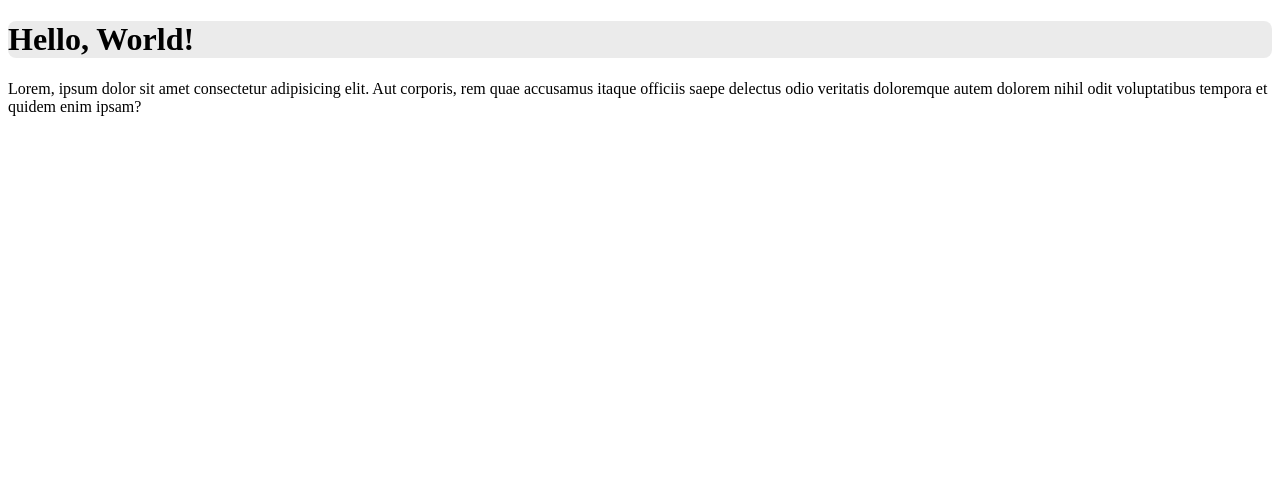
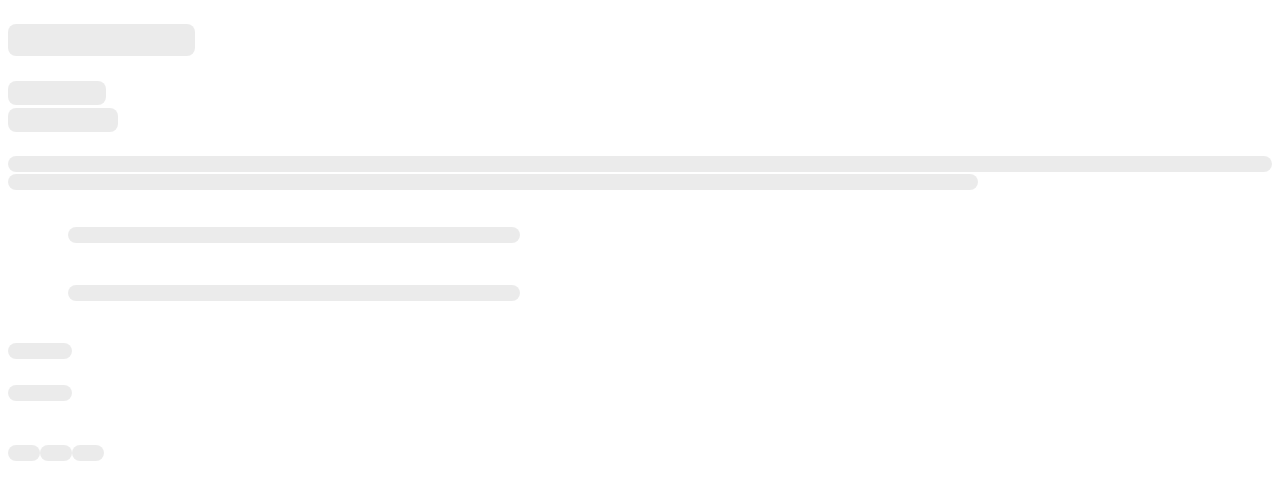
Before and after one commit to iamyoki/try-skeleton-generation, a website built with Parcel: page index.html in a window 1280 px wide. Built offline with nearby package versions, Linux system fonts and the light colour scheme.

Commit message:
feat: skeleton item generation step 1

```diff
--- a/index.html
+++ b/index.html
@@ -11,12 +11,22 @@
   <body>
     <div id="root">
       <h1>Hello, World!</h1>
+      <h2>Amazing <br> Very cool!</h2>
       <p>
         Lorem, ipsum dolor sit amet consectetur adipisicing elit. Aut corporis,
         rem quae accusamus itaque officiis saepe delectus odio veritatis
         doloremque autem dolorem nihil odit voluptatibus tempora et quidem enim
         ipsam?
       </p>
+      <ul>
+        <li>Lorem ipsum dolor sit amet consectetur adipisicing elit. Repudiandae?</li>
+        <li>Lorem ipsum dolor sit amet consectetur adipisicing elit. Repudiandae?</li>
+      </ul>
+
+      <div>测试多行<br><br>中间换行</div>
+      <br>
+      <br>
+      <div>测试<span>行内</span>标签</div>
     </div>
   </body>
 </html>
--- /dev/null
+++ b/src/CloneElement.class.ts
@@ -0,0 +1,21 @@
+export class CloneElement {
+  originalElement: HTMLElement;
+  cloneElement: HTMLElement;
+
+  constructor(orinalElement: HTMLElement, deep = true) {
+    this.originalElement = orinalElement;
+    this.cloneElement = orinalElement.cloneNode(deep) as HTMLElement;
+  }
+
+  replaceOriginal() {
+    this.originalElement.replaceWith(this.cloneElement);
+  }
+
+  restore() {
+    this.cloneElement.replaceWith(this.originalElement);
+  }
+
+  destory() {
+    this.cloneElement.remove();
+  }
+}
--- /dev/null
+++ b/src/getContentBoundingClientRect.ts
@@ -0,0 +1,31 @@
+type Writeable<T> = {
+  -readonly [P in keyof T]: T[P];
+};
+
+export function getContentBoundingClientRect(element: HTMLElement) {
+  let rect = element.getBoundingClientRect().toJSON() as Omit<
+    Writeable<DOMRect>,
+    'toJSON'
+  >;
+
+  const [
+    paddingTop,
+    paddingRight = paddingTop,
+    paddingBottom = paddingTop,
+    paddingLeft = paddingRight
+  ] = getComputedStyle(element)
+    .padding.split(' ')
+    .map(item => +item.replace('px', '')) as number[];
+
+  rect.width = rect.width - paddingLeft - paddingRight;
+  rect.left = rect.left + paddingLeft;
+  rect.x = rect.x + paddingLeft;
+  rect.right = rect.right - paddingRight;
+
+  rect.height = rect.height - paddingTop - paddingBottom;
+  rect.top = rect.top + paddingTop;
+  rect.y = rect.y + paddingTop;
+  rect.bottom = rect.bottom - paddingBottom;
+
+  return rect;
+}
--- /dev/null
+++ b/src/getElementTextWidth.ts
@@ -0,0 +1,10 @@
+export function getElementTextWidth(element: HTMLElement) {
+  const font = getComputedStyle(element).font;
+  const canvas = document.createElement('canvas');
+  const context = canvas.getContext('2d')!;
+  context.font = font;
+  const {width} = context.measureText(element.textContent ?? '');
+  canvas.remove();
+
+  return width;
+}
--- a/src/getLineHeight.ts
+++ b/src/getLineHeight.ts
@@ -1,3 +1,20 @@
-export function getLineHeight() {
+import {CloneElement} from './CloneElement.class';
 
+export function getLineHeight(element: HTMLElement) {
+  const {height} = element.getBoundingClientRect();
+
+  // change element rendering
+  const clone = new CloneElement(element);
+  clone.replaceOriginal();
+
+  clone.cloneElement.style.lineHeight = '1';
+  const changedHeight = clone.cloneElement.getBoundingClientRect().height;
+
+  // restore element rendering
+  clone.restore();
+  clone.destory();
+
+  // calculate the original line height number
+  const originalLineHeight = height / changedHeight;
+  return originalLineHeight;
 }
--- a/src/index.ts
+++ b/src/index.ts
@@ -1,42 +1,103 @@
+import {CloneElement} from './CloneElement.class';
+import {getContentBoundingClientRect} from './getContentBoundingClientRect';
+import {getElementTextWidth} from './getElementTextWidth';
+import {getLineHeight} from './getLineHeight';
 import {traverseNodes} from './traverseNodes';
 
 const root = document.getElementById('root');
 const skeleton = document.createElement('div');
 skeleton.id = 'skeleton';
+skeleton.style.pointerEvents = 'none';
 root?.after(skeleton);
+
+// 预处理
+traverseNodes(root!, node => {
+  if (
+    node.nextElementSibling ||
+    (node.previousElementSibling && node.nodeType === Node.TEXT_NODE)
+  ) {
+    const span = document.createElement('span');
+    node.replaceWith(span);
+    span.appendChild(node);
+  }
+});
 
 // 处理多行文字
 traverseNodes(root!, node => {
   if (node.nodeType === Node.TEXT_NODE && /\S/.test(node.nodeValue!)) {
-    const {parentElement} = node;
-    const rect = parentElement!.getBoundingClientRect();
-    const {top, left, width, height} = rect;
-    const {lineHeight, fontSize} = getComputedStyle(parentElement!);
+    const parentElement = node.parentElement!;
+    const {top, left, width, height} =
+      getContentBoundingClientRect(parentElement);
+    const {lineHeight, fontSize} = getComputedStyle(parentElement);
 
     const numberedFontSize = +fontSize.replace('px', '');
-    // const numberedLineHeight = lineHeight === 'normal' ?
+    const numberedLineHeight = getLineHeight(parentElement);
 
-    const isSingleline = rect.height < numberedFontSize * 2;
+    const isSingleline = height < numberedFontSize * 2;
     const isMultiline = !isSingleline;
 
     if (isSingleline) {
+      const paddingY = (height - numberedFontSize) / 2;
+      const textWidth = getElementTextWidth(parentElement);
       const skeletonItem = document.createElement('div');
-      skeleton.appendChild(skeletonItem)
+      skeleton.appendChild(skeletonItem);
+
       skeletonItem.className = 'skeleton-item';
       skeletonItem.style.position = 'absolute';
-      skeletonItem.style.top = `${top}px`;
+      skeletonItem.style.top = `${top + paddingY}px`;
       skeletonItem.style.left = `${left}px`;
-      skeletonItem.style.width = `${width}px`;
-      skeletonItem.style.height = `${height}px`;
+      skeletonItem.style.width = `${textWidth}px`;
+      skeletonItem.style.height = `${numberedFontSize}px`;
       skeletonItem.style.backgroundColor = `rgba(0,0,0,.08)`;
       skeletonItem.style.borderRadius = '8px';
     }
 
+    if (isMultiline) {
+      const lineCount = Math.floor(
+        height / numberedLineHeight / numberedFontSize
+      );
+      const linePaddingY = numberedFontSize * (numberedLineHeight - 1);
+      const textWidth = getElementTextWidth(parentElement);
+      const lastLineWidth = Math.min(lineCount * width - textWidth, width);
+
+      // console.log({
+      //   text: node.textContent,
+      //   textWidth,
+      //   lineCount
+      // })
+
+      Array.from({length: lineCount}, (_, n) => n).forEach(n => {
+        const isLastLine = n === lineCount - 1;
+        const lineTop = top + (height / lineCount) * n;
+        const skeletonItem = document.createElement('div');
+        skeleton.appendChild(skeletonItem);
+
+        skeletonItem.className = 'skeleton-item';
+        skeletonItem.style.position = 'absolute';
+        skeletonItem.style.top = `${lineTop + linePaddingY}px`;
+        skeletonItem.style.left = `${left}px`;
+        skeletonItem.style.width = `${isLastLine ? lastLineWidth : width}px`;
+        skeletonItem.style.height = `${numberedFontSize}px`;
+        skeletonItem.style.backgroundColor = `rgba(0,0,0,.08)`;
+        skeletonItem.style.borderRadius = '8px';
+      });
+    }
+
     console.log({
       lineHeight,
+      numberedLineHeight,
       fontSize,
       height,
-      isMultiline
+      isMultiline,
+      width,
+      text: node.textContent,
+      parentElement
     });
   }
 });
+
+traverseNodes(root!, node => {
+  try {
+    node.style.color = 'transparent';
+  } catch {}
+});
--- a/src/styles.css
+++ b/src/styles.css
@@ -3,3 +3,7 @@
   left: 0;
   top: 0;
 }
+
+li {
+  padding: 20px;
+}
```
